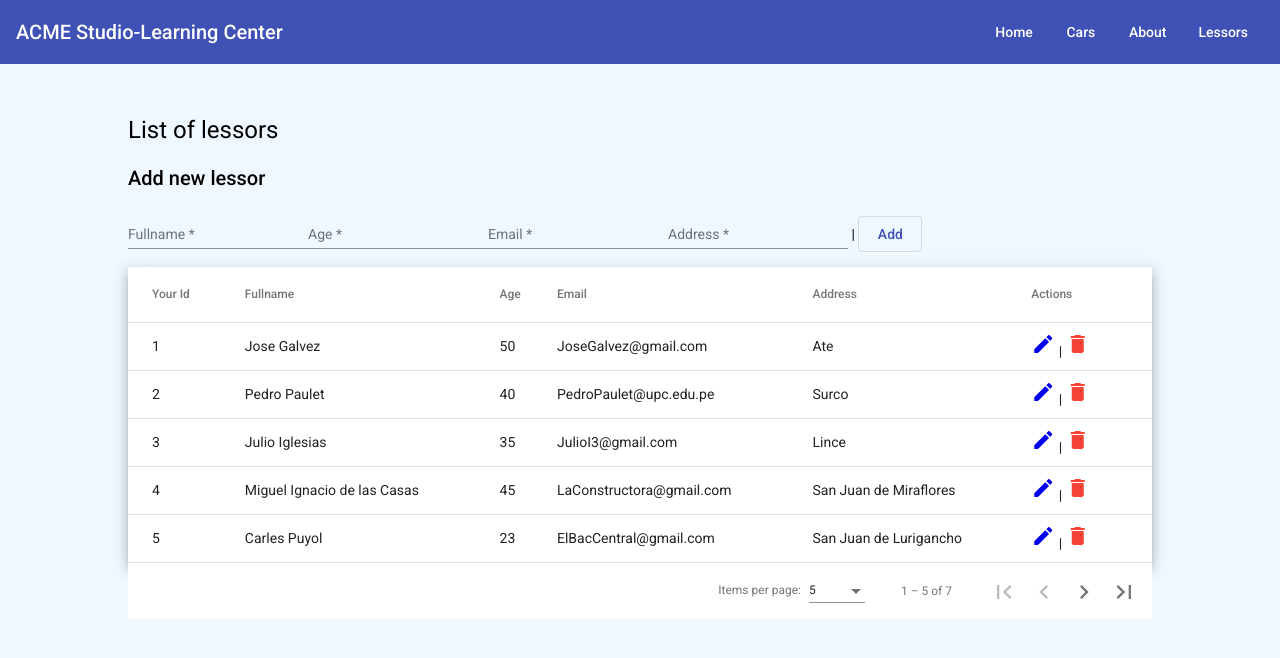
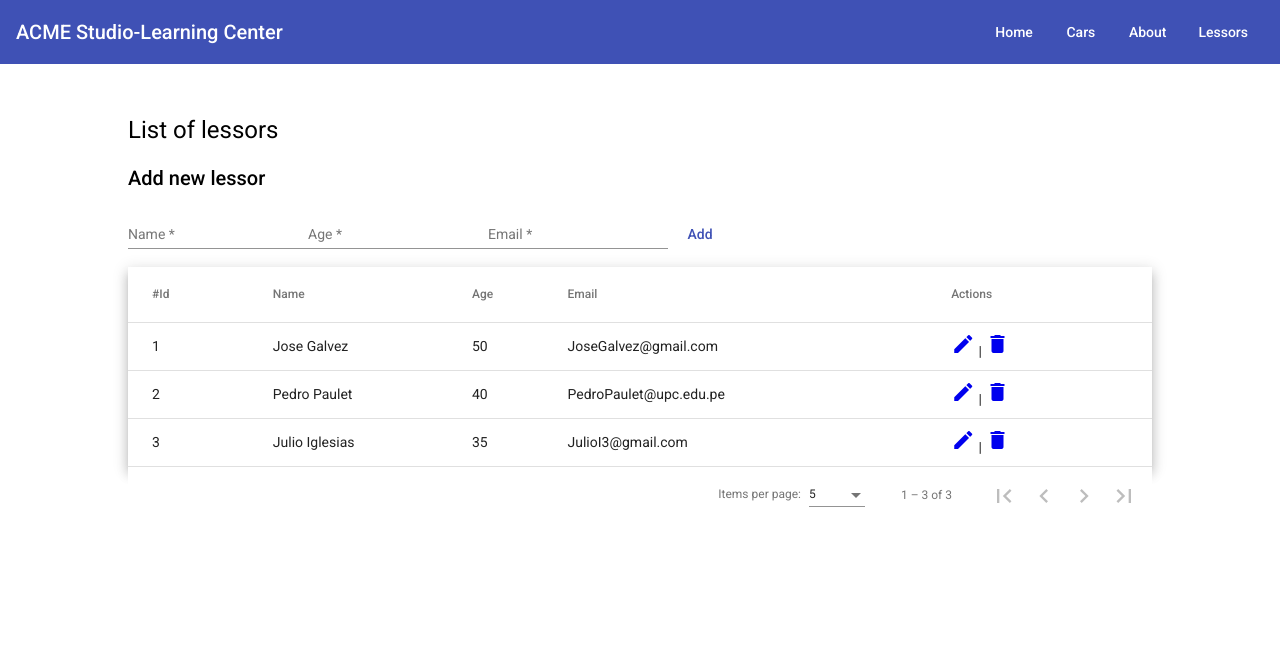
Before and after one commit to RentCar-WX51/RentCar-Frontend, an Angular app: page /arrendadores in a window 1280 px wide. Shown: the top 658 px of the page. Built offline with nearby package versions, Linux system fonts and the light colour scheme; data requests are answered from the project's data file.

Commit message:
Revert "feat-lessors-camp"
This reverts commit 56def74b17d528c50591e03bfca895a1cd453b0a.

```diff
--- a/server/db.json
+++ b/server/db.json
@@ -18,56 +18,19 @@
       "id": 1,
       "name": "Jose Galvez",
       "age": 50,
-      "email": "JoseGalvez@gmail.com",
-      "address": "Ate",
-      "carId": 1
+      "email": "JoseGalvez@gmail.com"
     },
     {
       "id": 2,
       "name": "Pedro Paulet",
       "age": 40,
-      "email": "PedroPaulet@upc.edu.pe",
-      "address": "Surco",
-      "carId": 2
+      "email": "PedroPaulet@upc.edu.pe"
     },
     {
       "name": "Julio Iglesias",
-      "age": 35,
+      "age": "35",
       "email": "JulioI3@gmail.com",
-      "id": 3,
-      "address": "Lince",
-      "carId": 3
-    },
-    {
-      "id": 4,
-      "name": "Miguel Ignacio de las Casas",
-      "age": 45,
-      "email": "LaConstructora@gmail.com",
-      "address": "San Juan de Miraflores",
-      "carId": 1
-    },
-    {
-      "id": 5,
-      "name": "Carles Puyol",
-      "age": 23,
-      "email": "ElBacCentral@gmail.com",
-      "address": "San Juan de Lurigancho",
-      "carId": 1
-    },
-    {
-      "id": 6,
-      "name": "Mascaly Medina",
-      "age": 60,
-      "email": "MascalyLafirme@gmail.com",
-      "address": "Victoria",
-      "carId": 1
-    },
-    {
-      "age": 25,
-      "email": "AntonioGuti@outlook.com",
-      "address": "Los Olivos",
-      "name": "Antonio Gutierrez",
-      "id": 7
+      "id": 3
     }
   ]
 }
--- a/src/app/app.module.ts
+++ b/src/app/app.module.ts
@@ -14,7 +14,6 @@ import {MatFormFieldModule} from "@angular/material/form-field";
 import {MatToolbarModule} from "@angular/material/toolbar";
 import {MatSortModule} from "@angular/material/sort";
 import {MatIconModule} from "@angular/material/icon";
-import {MatTooltipModule} from '@angular/material/tooltip';
 
 import { AppComponent } from './app.component';
 import { AboutComponent } from './public/about/about.component';
@@ -45,8 +44,7 @@ import {CarsService} from "./cars/services/cars.service";
     MatFormFieldModule,
     MatToolbarModule,
     MatIconModule,
-    MatSortModule,
-    MatTooltipModule
+    MatSortModule
   ],
   providers: [CarsService],
   bootstrap: [AppComponent]
--- a/src/app/arrendadores/model/arrendador.ts
+++ b/src/app/arrendadores/model/arrendador.ts
@@ -3,6 +3,4 @@ export interface Arrendador {
   "name": string;
   "age": number;
   "email": string;
-  "address": string;
-  "cardId": number;
 }
--- a/src/app/arrendadores/pages/arrendadores/arrendador/arrendador.component.css
+++ b/src/app/arrendadores/pages/arrendadores/arrendador/arrendador.component.css
@@ -5,6 +5,7 @@
 table {
   width: 100%;
 }
+
 tr.editable-row {
   background-color: lightskyblue;
 }
--- a/src/app/arrendadores/pages/arrendadores/arrendador/arrendador.component.html
+++ b/src/app/arrendadores/pages/arrendadores/arrendador/arrendador.component.html
@@ -6,34 +6,27 @@
   <form (submit)="onSubmit()" #arrendadorForm='ngForm'>
 
     <mat-form-field>
-      <input matInput placeholder="Fullname" name="name" required
+      <input matInput placeholder="Name" name="name" required
              [(ngModel)]="arrendadorData.name">
     </mat-form-field>
 
     <mat-form-field>
-      <input matInput type="number" placeholder="Age" name="age" required
+      <input matInput placeholder="Age" name="age" required
              [(ngModel)]="arrendadorData.age">
     </mat-form-field>
 
     <mat-form-field>
-      <mat-label>Email</mat-label>
-      <input matInput type="email" placeholder="Ex. pat@example.com" name="email" required
+      <input matInput placeholder="Email" name="email" required
              [(ngModel)]="arrendadorData.email">
     </mat-form-field>
 
-    <mat-form-field>
-      <mat-label>Address</mat-label>
-      <input matInput placeholder="Ex. La Victoria 1516" name="address" required
-             [(ngModel)]="arrendadorData.address">
-    </mat-form-field>
-    |
     <ng-container *ngIf="isEditMode; else elseTemplate">
-      <button mat-stroked-button matTooltip="Update this lessor" color="primary">Update</button>
-      <button mat-stroked-button matTooltip="Cancel action" color="warn" (click)="cancelEdit()">Cancel</button>
+      <button mat-button color="primary">Update</button>
+      <button mat-button color="warn" (click)="cancelEdit()">Cancel</button>
     </ng-container>
 
     <ng-template #elseTemplate>
-      <button mat-stroked-button matTooltip="Add new lessor" color="primary">Add</button>
+      <button mat-button color="primary">Add</button>
     </ng-template>
 
   </form>
@@ -42,14 +35,15 @@
   <table mat-table [dataSource]="dataSource" matSort class="mat-elevation-z8">
 
     <ng-container matColumnDef="id">
-      <th mat-header-cell *matHeaderCellDef mat-sort-header> Your Id</th>
+      <th mat-header-cell *matHeaderCellDef mat-sort-header> #Id</th>
       <td mat-cell *matCellDef="let element">{{ element.id }}</td>
     </ng-container>
 
     <ng-container matColumnDef="name">
-      <th mat-header-cell *matHeaderCellDef  mat-sort-header> Fullname</th>
+      <th mat-header-cell *matHeaderCellDef  mat-sort-header> Name</th>
       <td mat-cell *matCellDef="let element">{{ element.name }}</td>
     </ng-container>
+
     <ng-container matColumnDef="age">
       <th mat-header-cell *matHeaderCellDef  mat-sort-header> Age</th>
       <td mat-cell *matCellDef="let element">{{ element.age }}</td>
@@ -60,17 +54,12 @@
       <td mat-cell *matCellDef="let element">{{ element.email }}</td>
     </ng-container>
 
-    <ng-container matColumnDef="address">
-      <th mat-header-cell *matHeaderCellDef> Address</th>
-      <td mat-cell *matCellDef="let element">{{ element.address }}</td>
-    </ng-container>
-
     <ng-container matColumnDef="actions">
       <th mat-header-cell *matHeaderCellDef> Actions </th>
       <td mat-cell *matCellDef="let element">
-        <a href="javascript:void(0)" matTooltip="edit" (click)="editItem(element)"><mat-icon>edit</mat-icon></a>
+        <a href="javascript:void(0)" (click)="editItem(element)"><mat-icon>edit</mat-icon></a>
         |
-        <a href="javascript:void(0)" matTooltip="delete" (click)="deleteItem(element.id)"><mat-icon color="warn">delete</mat-icon></a>
+        <a href="javascript:void(0)" (click)="deleteItem(element.id)"><mat-icon>delete</mat-icon></a>
       </td>
     </ng-container>
 
--- a/src/app/arrendadores/pages/arrendadores/arrendador/arrendador.component.ts
+++ b/src/app/arrendadores/pages/arrendadores/arrendador/arrendador.component.ts
@@ -16,7 +16,7 @@ export class ArrendadorComponent implements OnInit, AfterViewInit {
 
   arrendadorData: Arrendador;
   dataSource: MatTableDataSource<any>;
-  displayedColumns: string[] = ['id', 'name', 'age', 'email', 'address', 'actions'];
+  displayedColumns: string[] = ['id', 'name', 'age', 'email', 'actions'];
 
   @ViewChild('arrendadorForm', {static: false})
   arrendadorForm!: NgForm;
@@ -28,7 +28,6 @@ export class ArrendadorComponent implements OnInit, AfterViewInit {
   sort!: MatSort;
 
   isEditMode = false;
-  temporal = 0;
 
   constructor(private arrendadorService: ArrendadorService) {
     this.arrendadorData = {} as Arrendador;
--- a/src/styles.css
+++ b/src/styles.css
@@ -1,4 +1,4 @@
 /* You can add global styles to this file, and also import other style files */
 
 html, body { height: 100%; }
-body { margin: 0; font-family: Roboto, "Helvetica Neue", sans-serif; background-color: aliceblue;}
+body { margin: 0; font-family: Roboto, "Helvetica Neue", sans-serif; }
```
